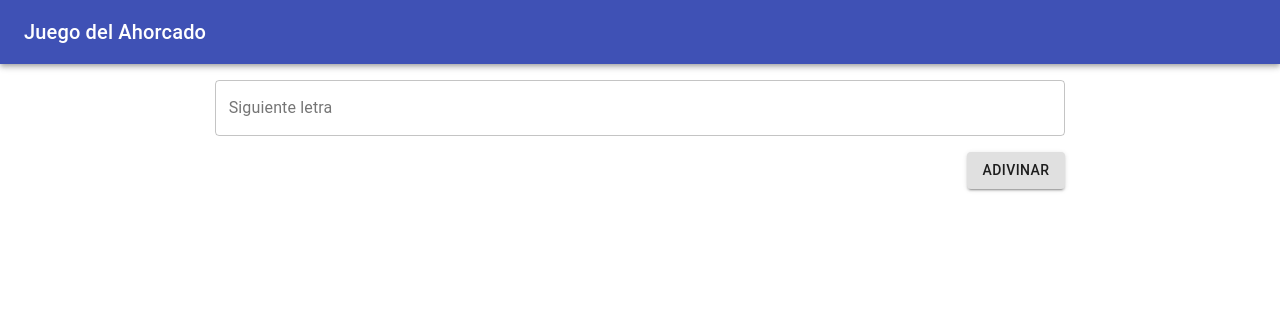
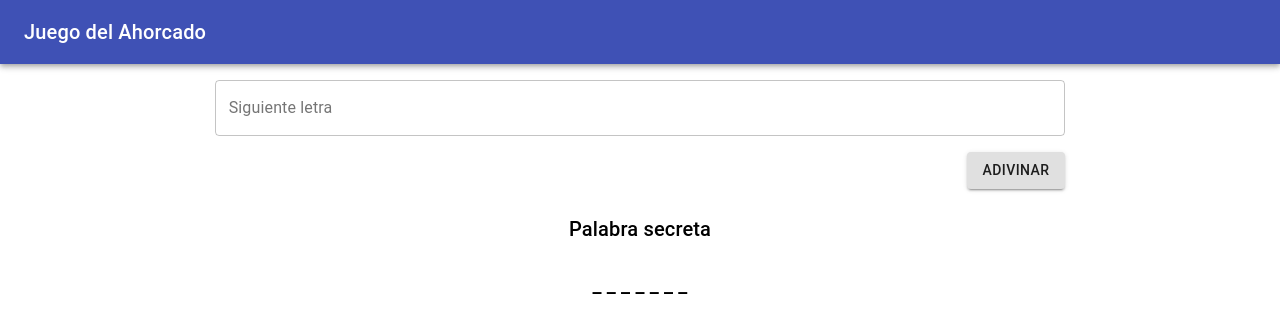
Before and after one commit to martinKindall/hagman_game, a React (Create React App) app: page / in a window 1280 px wide. Shown: the top 332 px of the page. Built offline with nearby package versions, Linux system fonts and the light colour scheme.

Commit message:
Created SecretWord component, not working properly yet.

```diff
--- a/src/App.tsx
+++ b/src/App.tsx
@@ -8,6 +8,7 @@ import AppBar from "@material-ui/core/AppBar";
 import Typography from "@material-ui/core/Typography";
 import Toolbar from "@material-ui/core/Toolbar";
 import InputCharacter from "./components/InputCharacter";
+import SecretWord from "./components/SecretWord";
 
 
 const useStyles = makeStyles((theme: Theme) =>
@@ -51,6 +52,7 @@ function App() {
         </AppBar>
         <Grid container alignContent={"center"} alignItems={"center"} item spacing={1}>
           <InputCharacter handleOnCharInput={handleOnCharInput}/>
+          <SecretWord secretWordState={gameState}/>
         </Grid>
       </div>
   );
--- /dev/null
+++ b/src/components/SecretWord.tsx
@@ -0,0 +1,41 @@
+import React from 'react';
+import {createStyles, Grid, Theme} from "@material-ui/core";
+import Typography from "@material-ui/core/Typography";
+import makeStyles from "@material-ui/core/styles/makeStyles";
+
+const useStyles = makeStyles((theme: Theme) =>
+  createStyles({
+    root: {
+      textAlign: "center",
+      marginTop: "1rem"
+    }
+  }));
+
+interface Props {
+  secretWordState: string[];
+}
+
+const SecretWord: React.FC<Props> = ({secretWordState}) => {
+  const classes = useStyles();
+  let secretWordAsString = " ";
+
+  let idx;
+  for (idx=0; idx < secretWordState.length; idx++) {
+    secretWordAsString += !secretWordState[idx] ? "_ " : (secretWordState[idx] + " ");
+  }
+
+  return <>
+    <Grid item xs={12}>
+      <Typography variant="h6" className={classes.root}>
+        Palabra secreta
+      </Typography>
+    </Grid>
+    <Grid item xs={12}>
+      <Typography variant="h6" className={classes.root}>
+        {secretWordAsString}
+      </Typography>
+    </Grid>
+  </>;
+};
+
+export default SecretWord;
```
